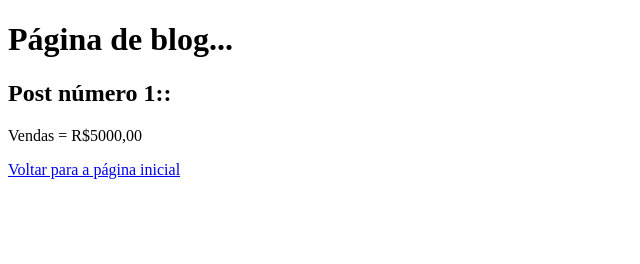
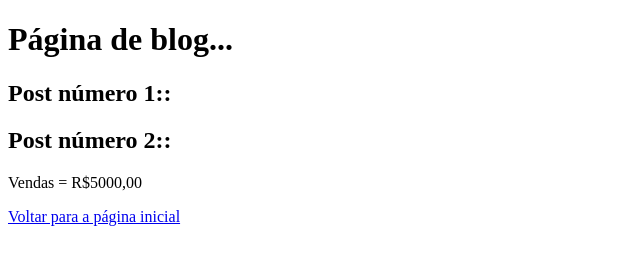
Before and after one commit to marccosousa/aulagit, a plain HTML site: page blog.html in a window 1280 px wide. Shown: the whole page, without its empty margins (0-640 px from the left). Drawn offline with Linux system fonts and the light colour scheme.

Commit message:
Update blog

```diff
--- a/blog.html
+++ b/blog.html
@@ -11,6 +11,8 @@
 
     <h2>Post número 1::</h2>
 
+    <h2>Post número 2::</h2>
+
     <p>
          Vendas = R$5000,00
     </p>
```
